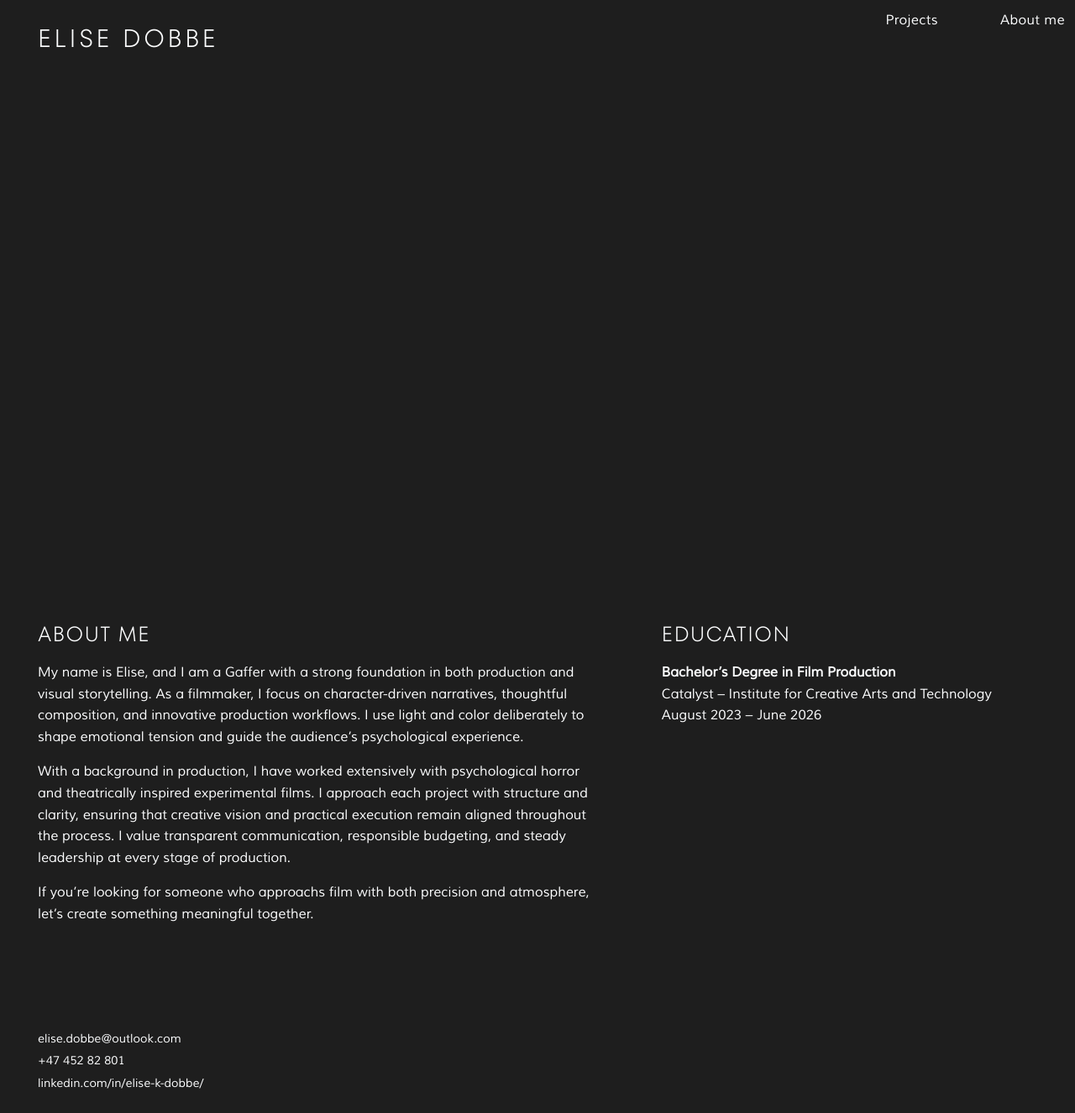
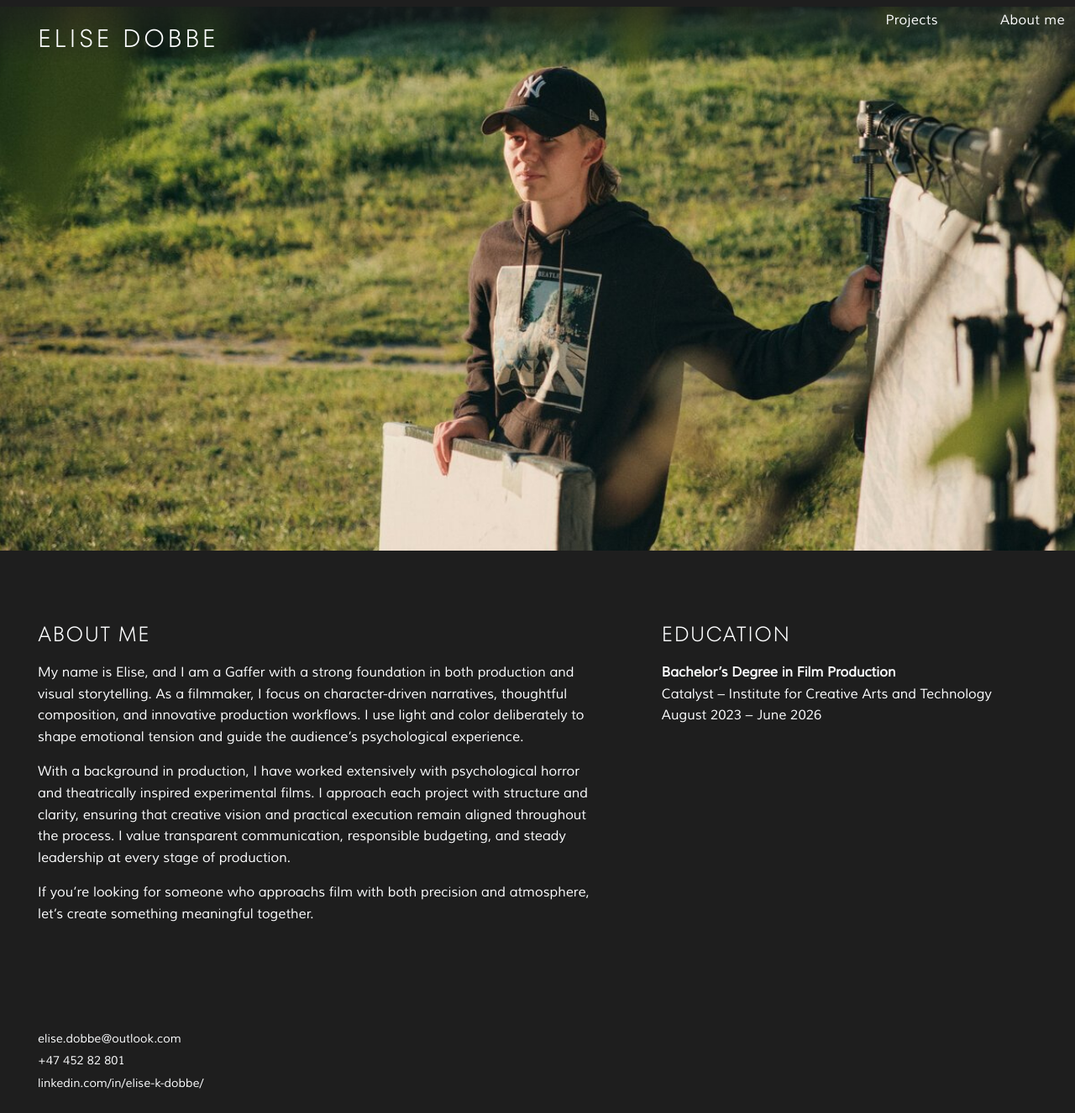
Before and after one commit to elisedobbe/portfolio, an MkDocs documentation site: the page built from docs/about.md, in a window 1280 px wide. Shown: the whole page at 84% size. Built offline with MkDocs 1.6.1 and Material for MkDocs 9.7.7, drawn with Linux system fonts in a browser that asks for light colours.

Commit message:
Update extra.css

```diff
--- a/docs/assets/styles/extra.css
+++ b/docs/assets/styles/extra.css
@@ -289,7 +289,7 @@ body,
 /* =========================================================
    ABOUT PAGE HERO (ELISE.PNG) – full bleed + helt til topp
    Forutsetter at about.md har: <div class="about-hero"></div> øverst
-   Bildet ligger her: docs/assets/images/about/ELISE.PNG
+   Bildet ligger her: docs/assets/images/ELISE.PNG
    ========================================================= */
 
 /* Fjern første H1 på about-siden hvis den dukker opp ("ABOUT") */
@@ -332,7 +332,6 @@ html, body { overflow-x: hidden !important; }
 
 /* HERO: full bleed uten glipper */
 body:has(.about-hero) .about-hero{
-  /* svw er “safe viewport width” (Safari). vw fallback under */
   width: 100svw !important;
   width: 100vw !important;
 
@@ -344,10 +343,12 @@ body:has(.about-hero) .about-hero{
   margin-left: -50vw !important;
   margin-right: -50vw !important;
 
-  height: 72vh !important;     /* juster hvis du vil */
+  height: 72vh !important;
   min-height: 520px !important;
 
-  background-image: url("../images/about/ELISE.PNG") !important;
+  /* ✅ RIKTIG PATH (styles → images) */
+  background-image: url("../images/ELISE.PNG") !important;
+
   background-size: cover !important;
   background-position: center !important;
   background-repeat: no-repeat !important;
```
